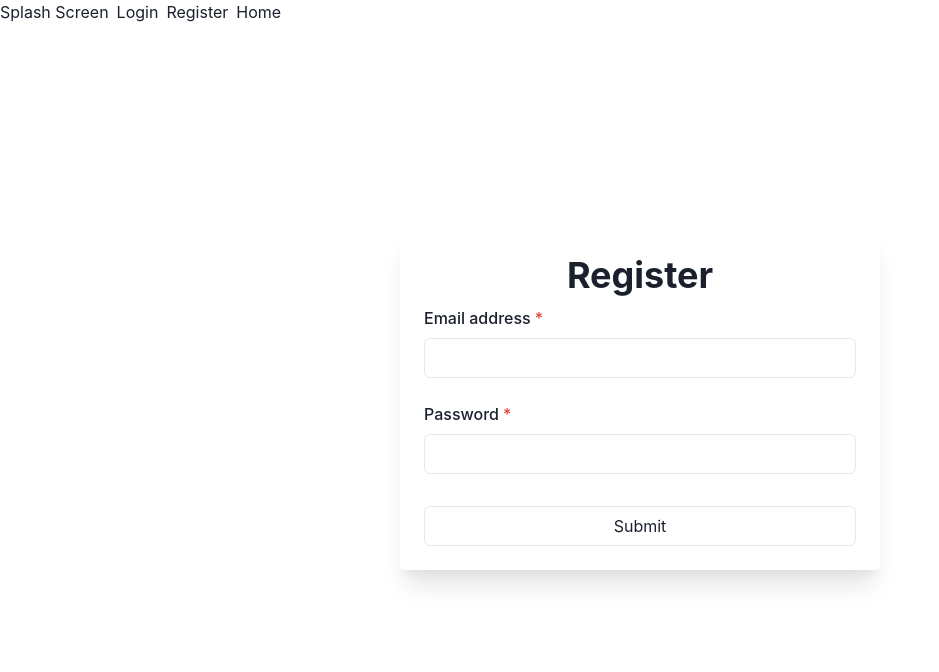
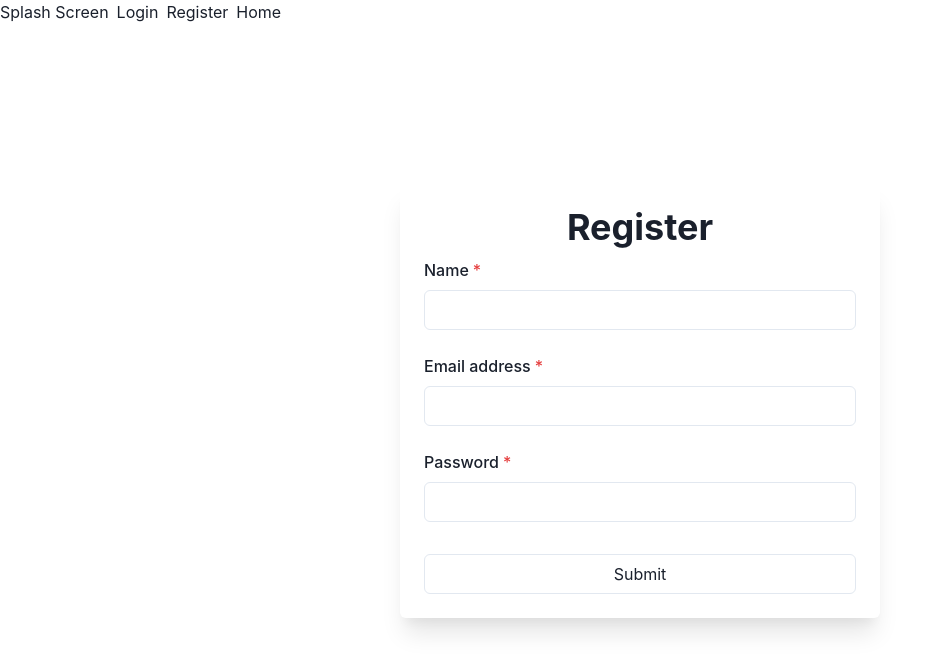
Before and after one commit to rizquadnan/daily-sleep-tracker, a React (Create React App) app: page /register in a window 1280 px wide. Shown: the top 672 px of the page, without its empty margins (0-939 px from the left). Built offline with nearby package versions, Linux system fonts and the light colour scheme.

Commit message:
feat: login page

```diff
--- a/src/pages/Login/Login.tsx
+++ b/src/pages/Login/Login.tsx
@@ -1,4 +1,5 @@
-import { Center, Container, Heading, VStack } from '@chakra-ui/react'
+import { Box, Center, Container, Heading, VStack } from '@chakra-ui/react'
+import { LoginRegisterForm, LoginRegisterFormVariant } from 'components'
 import { pxToRem } from 'utils'
 
 export function Login() {
@@ -16,6 +17,12 @@ export function Login() {
           <Heading as="h1" textAlign="center">
             Login
           </Heading>
+          <Box data-testid="form">
+            <LoginRegisterForm
+              variant={LoginRegisterFormVariant.Login}
+              onSubmit={() => alert('submit')}
+            />
+          </Box>
         </VStack>
       </Center>
     </Container>
--- a/src/pages/Register/Register.tsx
+++ b/src/pages/Register/Register.tsx
@@ -1,6 +1,9 @@
-import { Center, Container, Heading, VStack } from '@chakra-ui/react'
+import { Box, Center, Container, Heading, VStack } from '@chakra-ui/react'
 import { pxToRem } from 'utils'
-import { LoginRegisterForm } from 'components/LoginRegisterForm'
+import {
+  LoginRegisterForm,
+  LoginRegisterFormVariant,
+} from 'components/LoginRegisterForm'
 
 export function Register() {
   return (
@@ -17,7 +20,12 @@ export function Register() {
           <Heading as="h1" textAlign="center">
             Register
           </Heading>
-          <LoginRegisterForm onSubmit={() => ''} />
+          <Box data-testid="form">
+            <LoginRegisterForm
+              variant={LoginRegisterFormVariant.Register}
+              onSubmit={() => ''}
+            />
+          </Box>
         </VStack>
       </Center>
     </Container>
```
Also changed, not shown: 2 other files (tests, documents, lock files or other folders).
